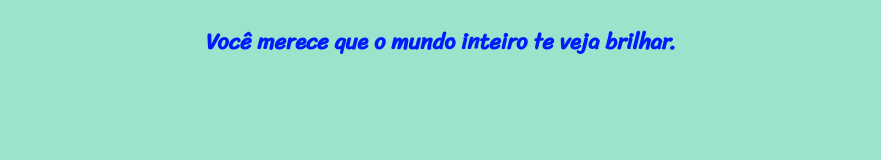
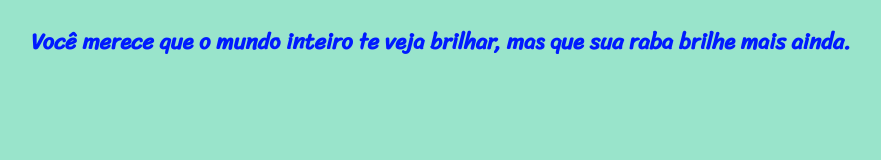
Before and after one commit to andrecastro64/Projeto-Gerador-de-Elogios, a plain HTML site: page paginas/pagina04.html in a window 1280 px wide. Shown: the whole page, without its empty margins (199-1080 px from the left). Drawn offline with Linux system fonts and the light colour scheme.

Commit message:
Update pagina04.html

```diff
--- a/paginas/pagina04.html
+++ b/paginas/pagina04.html
@@ -23,7 +23,7 @@
 </head>
 <body>
     <p>
-        Você merece que o mundo inteiro te veja brilhar.
+        Você merece que o mundo inteiro te veja brilhar, mas que sua raba brilhe mais ainda.
     </p>
 </body>
 </html>
```
